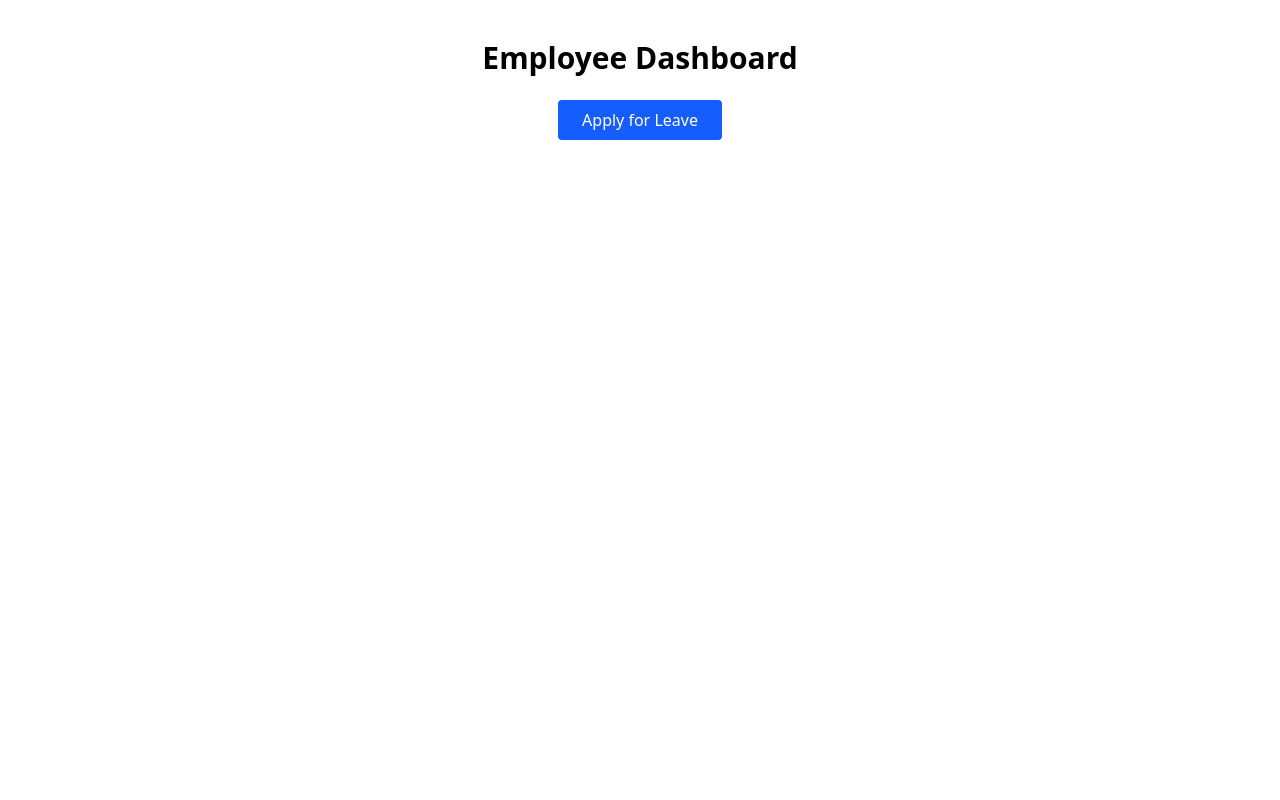
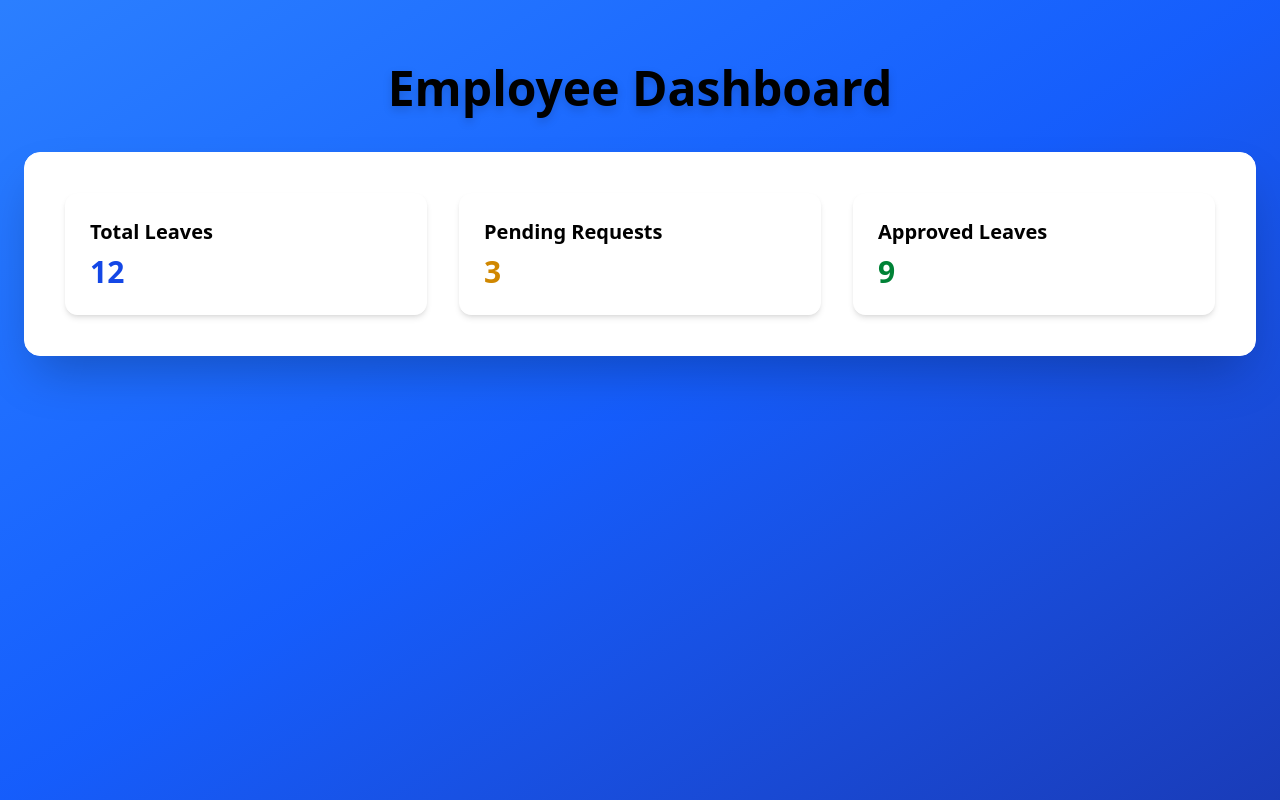
Before and after one commit to Kavithma-Thushal/leave-management-system, a React (Vite) app in the folder frontend/: page /employee-dashboard in a window 1280 px wide. Built offline with nearby package versions, Linux system fonts and the light colour scheme.

Commit message:
Frontend Refactored 2

```diff
--- a/frontend/src/pages/EmployeeDashboard.tsx
+++ b/frontend/src/pages/EmployeeDashboard.tsx
@@ -1,46 +1,25 @@
-import {useEffect, useState} from 'react';
-import axios from 'axios';
+export default function EmployeeDashboard() {
+    return (
+        <div
+            className="min-h-screen flex flex-col items-center bg-gradient-to-br from-blue-500 via-blue-600 to-blue-800 p-6">
+            <h1 className="text-5xl font-extrabold text-black drop-shadow-lg m-10 ">Employee Dashboard</h1>
 
-export default function EmployeeDashboard() {
-    const [accessToken, setAccessToken] = useState<string | null>(null);
-    const [message, setMessage] = useState<string | null>(null);
-    const [error, setError] = useState<string | null>(null);
-
-    useEffect(() => {
-        const token = localStorage.getItem('access_token');
-        setAccessToken(token);
-    }, []);
-
-    const handleApplyLeave = async () => {
-        if (!accessToken) {
-            setError('Access token missing. Please login again!');
-            return;
-        }
-
-        try {
-            const response = await axios.get('http://127.0.0.1:8000/api/v1/employee/apply-for-leave', {
-                headers: {
-                    Authorization: `Bearer ${accessToken}`,
-                    Accept: 'application/json',
-                },
-            });
-
-            setMessage(response.data.message);
-            setError(null);
-        } catch (err: any) {
-            setError(err.response?.data?.message || 'Failed to apply for leave.');
-            setMessage(null);
-        }
-    };
-
-    return (
-        <div className="text-center mt-10">
-            <h1 className="text-3xl font-bold">Employee Dashboard</h1>
-            <button onClick={handleApplyLeave}
-                    className="mt-6 px-6 py-2 bg-blue-600 text-white rounded hover:bg-blue-700">Apply for Leave
-            </button>
-            {message && <p className="mt-4 text-green-600">{message}</p>}
-            {error && <p className="mt-4 text-red-600">{error}</p>}
+            <div
+                className="bg-white bg-opacity-20 backdrop-blur-md shadow-2xl rounded-2xl p-10 max-w-7xl w-full border border-white border-opacity-30">
+                <div className="grid grid-cols-1 sm:grid-cols-3 gap-8">
+                    {[
+                        {title: "Total Leaves", value: 12, color: "text-blue-700"},
+                        {title: "Pending Requests", value: 3, color: "text-yellow-600"},
+                        {title: "Approved Leaves", value: 9, color: "text-green-700"},
+                    ].map(({title, value, color}) => (
+                        <div key={title}
+                             className="bg-white bg-opacity-30 rounded-xl p-6 shadow-md border border-white border-opacity-20 transform transition-transform duration-300 hover:scale-105 hover:shadow-xl cursor-pointer">
+                            <h2 className="text-xl font-semibold text-black mb-2">{title}</h2>
+                            <p className={`text-3xl font-bold ${color}`}>{value}</p>
+                        </div>
+                    ))}
+                </div>
+            </div>
         </div>
     );
 }
--- a/frontend/src/pages/Home.tsx
+++ b/frontend/src/pages/Home.tsx
@@ -2,12 +2,19 @@ import {Link} from 'react-router-dom';
 
 export default function Home() {
     return (
-        <div className="min-h-screen flex flex-col justify-center items-center bg-gray-100">
-            <h1 className="text-3xl font-bold mb-6">Welcome to Leave Management System</h1>
-            <div className="flex space-x-4">
-                <Link to="/register"
-                      className="bg-blue-500 text-white px-6 py-2 rounded hover:bg-blue-600">Register</Link>
-                <Link to="/login" className="bg-green-500 text-white px-6 py-2 rounded hover:bg-green-600">Login</Link>
+        <div
+            className="min-h-screen flex items-center justify-center bg-gradient-to-br from-blue-500 via-blue-600 to-blue-800">
+            <div
+                className="bg-white bg-opacity-20 backdrop-blur-md shadow-2xl rounded-2xl p-10 max-w-4xl w-full text-center border border-white border-opacity-30">
+                <h1 className="text-4xl font-extrabold text-black mb-6 drop-shadow-lg">
+                    Welcome to Leave Management System
+                </h1>
+                <div className="flex justify-center gap-6 mt-10">
+                    <Link to="/register"
+                          className="bg-white text-blue-700 font-semibold px-6 py-2 rounded shadow hover:bg-blue-100 transition duration-300">Register</Link>
+                    <Link to="/login"
+                          className="bg-white text-green-700 font-semibold px-6 py-2 rounded shadow hover:bg-green-100 transition duration-300">Login</Link>
+                </div>
             </div>
         </div>
     );
--- a/frontend/src/pages/Login.tsx
+++ b/frontend/src/pages/Login.tsx
@@ -25,28 +25,36 @@ export default function Login() {
     };
 
     return (
-        <div className="max-w-md mx-auto mt-10">
-            <h2 className="text-2xl font-bold mb-4">Login</h2>
-            {error && <p className="text-red-500 mb-2">{error}</p>}
-            <form onSubmit={handleSubmit} className="space-y-4">
+        <div
+            className="min-h-screen flex items-center justify-center bg-gradient-to-br from-blue-500 via-blue-600 to-blue-800 p-6">
+            <div
+                className="bg-white bg-opacity-20 backdrop-blur-md shadow-2xl rounded-2xl p-10 max-w-md w-full border border-white border-opacity-30">
+                <h2 className="text-3xl font-extrabold text-black mb-8 drop-shadow-lg text-center">Login</h2>
+                {error && (
+                    <p className="text-red-600 mb-4 font-semibold text-center">{error}</p>
+                )}
+                <form onSubmit={handleSubmit} className="space-y-6">
                     <input
                         name="email"
                         placeholder="Email"
                         type="email"
                         onChange={handleChange}
-                    className="w-full border px-3 py-2 rounded"
+                        className="w-full bg-white bg-opacity-70 border border-gray-300 rounded px-4 py-3 text-black focus:outline-none focus:ring-2 focus:ring-blue-400 focus:border-transparent transition"
+                        required
                     />
                     <input
                         name="password"
                         type="password"
                         placeholder="Password"
                         onChange={handleChange}
-                    className="w-full border px-3 py-2 rounded"
+                        className="w-full bg-white bg-opacity-70 border border-gray-300 rounded px-4 py-3 text-black focus:outline-none focus:ring-2 focus:ring-blue-400 focus:border-transparent transition"
+                        required
                     />
-                <button type="submit" className="bg-green-500 text-white px-4 py-2 rounded w-full">
-                    Login
+                    <button type="submit"
+                            className="bg-green-500 text-white font-semibold px-6 py-3 rounded shadow hover:bg-green-600 transition duration-300 w-full">Login
                     </button>
                 </form>
             </div>
+        </div>
     );
 }
--- a/frontend/src/pages/Register.tsx
+++ b/frontend/src/pages/Register.tsx
@@ -20,34 +20,43 @@ export default function Register() {
     };
 
     return (
-        <div className="max-w-md mx-auto mt-10">
-            <h2 className="text-2xl font-bold mb-4">Register</h2>
-            {error && <p className="text-red-500 mb-2">{error}</p>}
-            <form onSubmit={handleSubmit} className="space-y-4">
+        <div
+            className="min-h-screen flex items-center justify-center bg-gradient-to-br from-blue-500 via-blue-600 to-blue-800 p-6">
+            <div
+                className="bg-white bg-opacity-20 backdrop-blur-md shadow-2xl rounded-2xl p-10 max-w-md w-full border border-white border-opacity-30">
+                <h2 className="text-3xl font-extrabold text-black mb-8 drop-shadow-lg text-center">Register</h2>
+                {error && (
+                    <p className="text-red-600 mb-4 font-semibold text-center">{error}</p>
+                )}
+                <form onSubmit={handleSubmit} className="space-y-6">
                     <input
                         name="name"
                         placeholder="Name"
                         onChange={handleChange}
-                    className="w-full border px-3 py-2 rounded"
+                        className="w-full bg-white bg-opacity-70 border border-gray-300 rounded px-4 py-3 text-black focus:outline-none focus:ring-2 focus:ring-blue-400 focus:border-transparent transition"
+                        required
                     />
                     <input
                         name="email"
                         type="email"
                         placeholder="Email"
                         onChange={handleChange}
-                    className="w-full border px-3 py-2 rounded"
+                        className="w-full bg-white bg-opacity-70 border border-gray-300 rounded px-4 py-3 text-black focus:outline-none focus:ring-2 focus:ring-blue-400 focus:border-transparent transition"
+                        required
                     />
                     <input
                         name="password"
                         type="password"
                         placeholder="Password"
                         onChange={handleChange}
-                    className="w-full border px-3 py-2 rounded"
+                        className="w-full bg-white bg-opacity-70 border border-gray-300 rounded px-4 py-3 text-black focus:outline-none focus:ring-2 focus:ring-blue-400 focus:border-transparent transition"
+                        required
                     />
-                <button type="submit" className="bg-blue-500 text-white px-4 py-2 rounded w-full">
-                    Register
+                    <button type="submit"
+                            className="bg-white text-blue-700 font-semibold px-6 py-3 rounded shadow hover:bg-blue-100 transition duration-300 w-full">Register
                     </button>
                 </form>
             </div>
+        </div>
     );
 }
```
Lines whose indentation alone changed are shown as unchanged.
